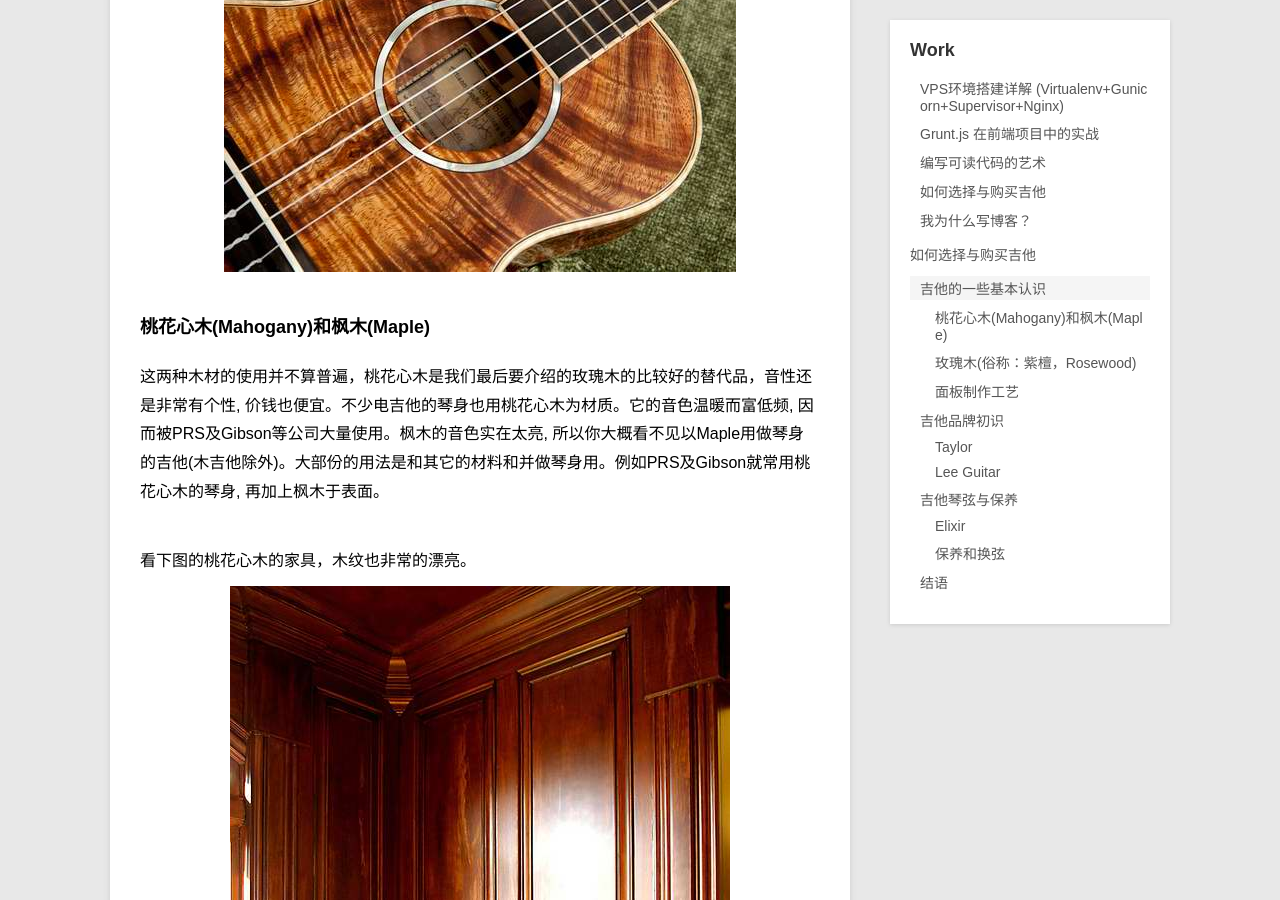
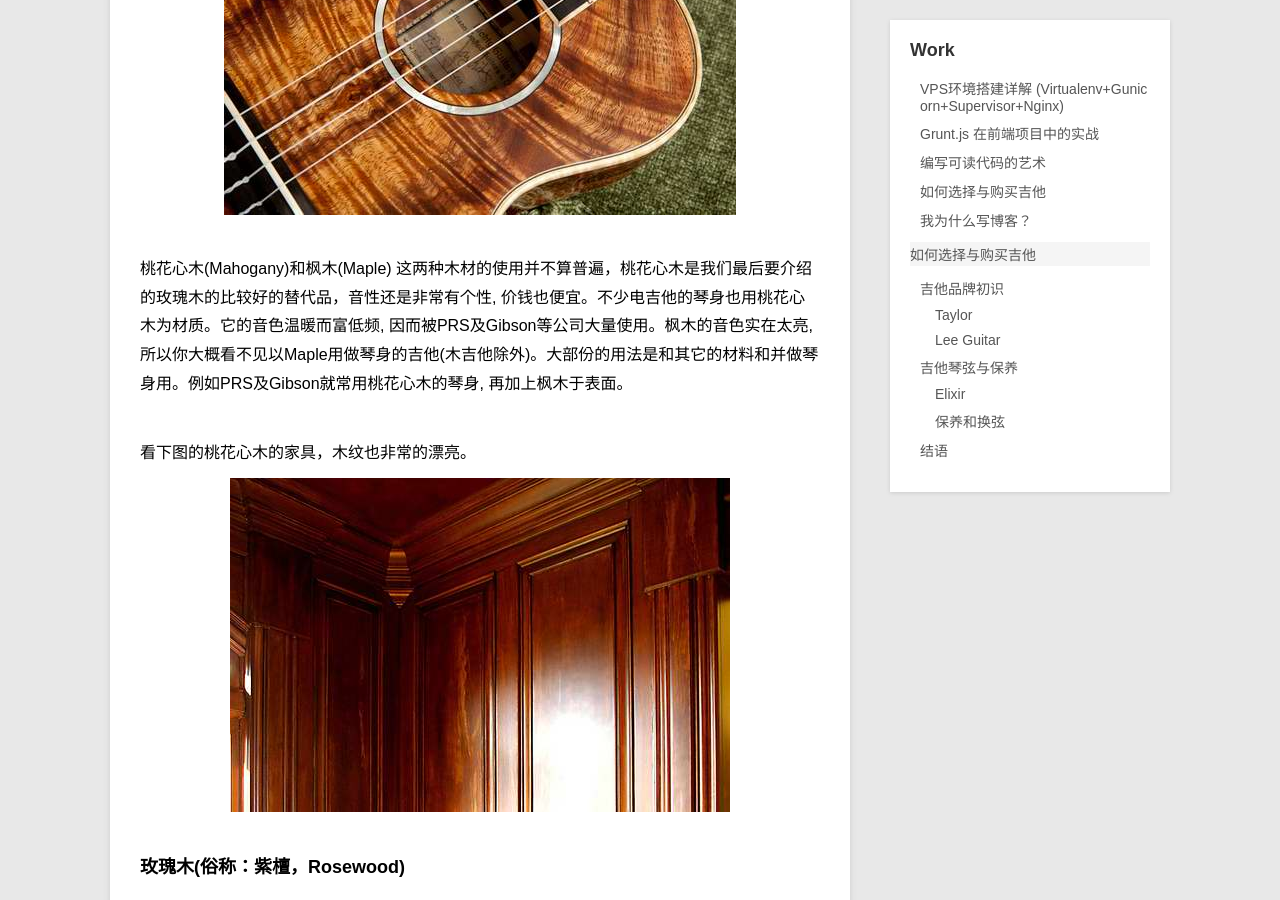
Before and after one commit to hinleung/hinleung.github.io, a Jekyll site: the page built from _posts/blog/2012-03-26-buy-guitar.md, in a window 1280 px wide and 900 px high, scrolled down 5115 px. Built offline with Jekyll 4.4.1, drawn with Linux system fonts in a browser that asks for light colours; Markdown is read by kramdown in place of the engine named in the settings; some of the changed text lies outside the part shown.

Commit message:
Update 2012-03-26-buy-guitar.md

```diff
--- a/_posts/blog/2012-03-26-buy-guitar.md
+++ b/_posts/blog/2012-03-26-buy-guitar.md
@@ -11,7 +11,7 @@ category: blog
 
 **我不是吉他高手，也不是植物学专家，以下总结大都是捕风捉影和一点点自己的实践，必定会漏洞百出。分享内容有用的多过谬误的，就算我没有白费劲了，恳请您指出文中错误之处，我必定立即修改纠正。**
 
-##吉他的一些基本认识
+吉他的一些基本认识
 吉他的种类大体可分为古典吉他、民谣吉他、电吉他、佛拉门戈吉他、夏威夷吉他等等。这里我们只讨论民谣吉他这个最普遍的分类的一些基本知识。
 
 ![Guitar Category](/images/guitarmaterial/cate.jpg)
@@ -59,7 +59,7 @@ KOA是一种看起来非常华丽的木材，音色也非常亮丽，但是上
 
 ![KOA](/images/guitarmaterial/KOA.jpg)
 
-###桃花心木(Mahogany)和枫木(Maple)
+桃花心木(Mahogany)和枫木(Maple)
 这两种木材的使用并不算普遍，桃花心木是我们最后要介绍的玫瑰木的比较好的替代品，音性还是非常有个性, 价钱也便宜。不少电吉他的琴身也用桃花心木为材质。它的音色温暖而富低频, 因而被PRS及Gibson等公司大量使用。枫木的音色实在太亮, 所以你大概看不见以Maple用做琴身的吉他(木吉他除外)。大部份的用法是和其它的材料和并做琴身用。例如PRS及Gibson就常用桃花心木的琴身, 再加上枫木于表面。
 
 看下图的桃花心木的家具，木纹也非常的漂亮。
```
